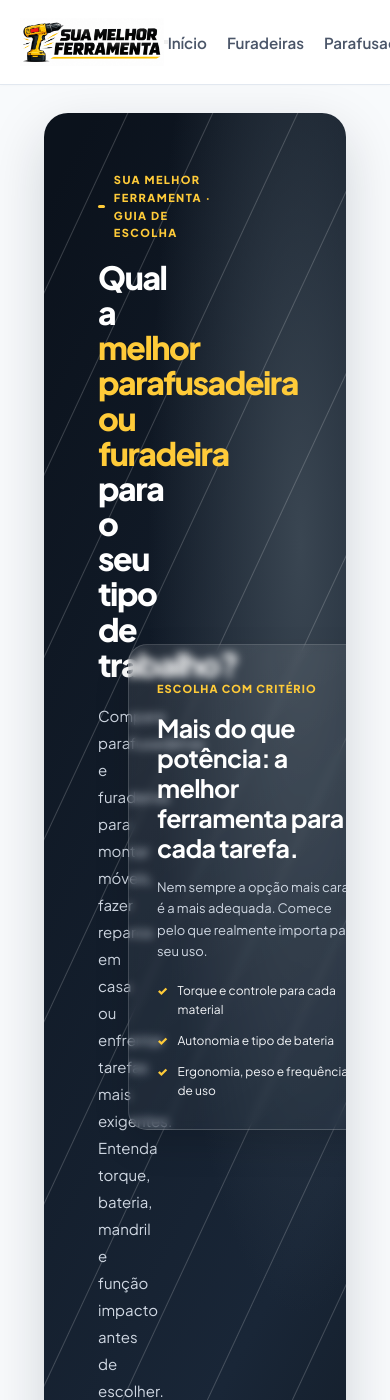
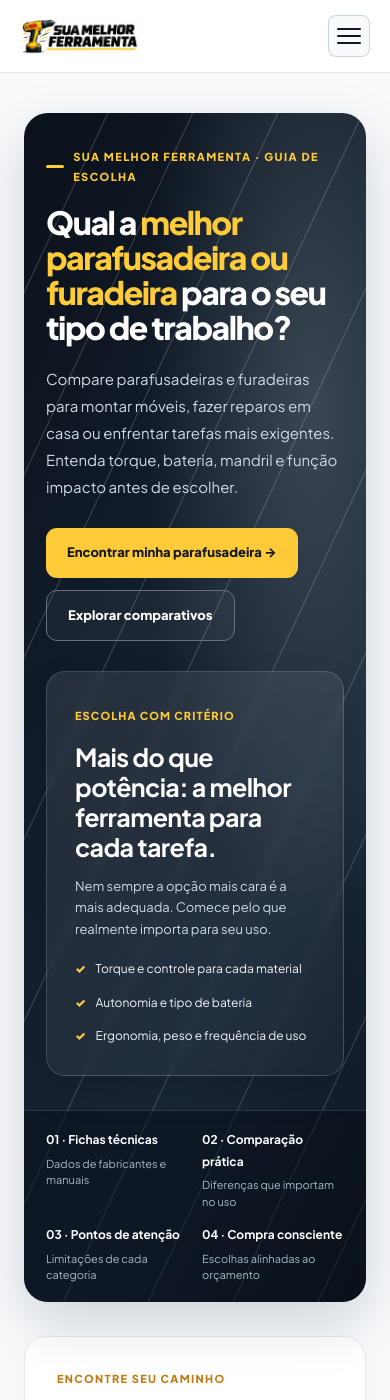
Before and after one commit to membroequipe/SiteReview, a Jekyll site: the page built from index.html, in a window 390 px wide and 1400 px high. Built offline with Jekyll 4.4.1, drawn with Linux system fonts in a browser that asks for light colours.

Commit message:
Update style.css

```diff
--- a/assets/css/style.css
+++ b/assets/css/style.css
@@ -37,8 +37,7 @@
     font-family: 'Plus Jakarta Sans', 'Open Sans', -apple-system, BlinkMacSystemFont, "Segoe UI", Roboto, sans-serif;
     background-color: var(--bg-color);
     color: var(--text-main);
-    font-size: 17px;
-    line-height: 1.6;
+    line-height: 1.8;
     -webkit-font-smoothing: antialiased;
 }
 
@@ -504,100 +503,61 @@
 }
 
 /* =========================================
-   9. BLOCO DE AFILIADOS (ESTILO PREMIUM MELHORADO)
+   9. BLOCO DE AFILIADOS
    ========================================= */
 .product-card-affiliate {
-    background-color: #ffffff !important;
-    border: 2px solid #a3e635 !important;
-    border-radius: 20px !important;
-    padding: 1.75rem 1.5rem !important;
-    margin: 2rem 0 !important;
-    box-shadow: 0 8px 24px rgba(0, 0, 0, 0.04) !important;
-    display: flex !important;
-    flex-direction: column !important;
-    align-items: center !important;
-    text-align: center !important;
+    background-color: #f6fbf8;
+    border: 1.5px solid #a3e635;
+    border-radius: 20px;
+    padding: 1.25rem 1.5rem;
+    margin: 2rem 0;
+    box-shadow: 0 4px 12px rgba(0, 0, 0, 0.03);
+}
+
+.product-card-body {
+    display: flex;
+    align-items: center;
+    gap: 1.25rem;
 }
 
 .product-card-img {
-    width: 130px !important;
-    height: 130px !important;
-    min-width: 130px !important;
-    background-color: #f8fafc !important;
-    border-radius: 16px !important;
-    overflow: hidden !important;
-    margin-bottom: 1.25rem !important;
-    border: 1px solid var(--border-color) !important;
-    display: flex !important;
-    align-items: center !important;
-    justify-content: center !important;
+    width: 90px;
+    height: 90px;
+    min-width: 90px;
+    background-color: #ffffff;
+    border-radius: 12px;
+    overflow: hidden;
 }
 
 .product-card-img img {
     width: 100% !important;
     height: 100% !important;
-    object-fit: contain !important;
+    object-fit: cover !important;
     object-position: center !important;
 }
 
-.product-card-body {
-    display: flex !important;
-    flex-direction: column !important;
-    align-items: center !important;
-    width: 100% !important;
-    gap: 0.5rem !important;
-    margin-bottom: 1.25rem !important;
-}
-
-.product-card-body h3,
-.product-card-body h4 {
-    font-size: 1.2rem !important;
-    color: var(--primary) !important;
-    font-weight: 800 !important;
-    margin-bottom: 0.25rem !important;
-}
-
-.product-card-body p {
-    font-size: 0.95rem !important;
-    color: var(--text-muted) !important;
-    line-height: 1.5 !important;
-    margin: 0 !important;
-    max-width: 90% !important;
-}
-
 .product-card-buttons {
-    display: flex !important;
-    flex-wrap: wrap !important;
-    justify-content: center !important;
-    gap: 0.75rem !important;
-    width: 100% !important;
-    margin-top: 0.5rem !important;
+    display: grid;
+    grid-template-columns: repeat(auto-fit, minmax(140px, 1fr));
+    gap: 0.75rem;
+    width: 100%;
 }
 
 .btn-store {
-    flex: 1 1 130px !important;
-    max-width: 180px !important;
-    display: inline-flex !important;
-    align-items: center !important;
-    justify-content: center !important;
-    gap: 0.5rem !important;
-    padding: 0.75rem 1rem !important;
-    border-radius: 12px !important;
-    font-weight: 700 !important;
-    font-size: 0.9rem !important;
+    display: inline-flex;
+    align-items: center;
+    justify-content: center;
+    gap: 0.5rem;
+    padding: 0.7rem 1rem;
+    border-radius: 12px;
+    font-weight: 700;
+    font-size: 0.92rem;
     text-decoration: none !important;
-    box-shadow: 0 2px 6px rgba(0,0,0,0.06) !important;
-    transition: transform 0.2s ease, opacity 0.2s ease !important;
 }
 
-.btn-store:hover {
-    transform: translateY(-2px) !important;
-    opacity: 0.95 !important;
-}
-
-.btn-amazon-green { background-color: #10b981 !important; color: #ffffff !important; }
-.btn-ml-yellow { background-color: #facc15 !important; color: #1e293b !important; }
-.btn-shopee-red { background-color: #f97316 !important; color: #ffffff !important; }
+.btn-amazon-green { background-color: #10b981; color: #ffffff !important; }
+.btn-ml-yellow { background-color: #ffeb3b; color: #1e293b !important; }
+.btn-shopee-red { background-color: #f97316; color: #ffffff !important; }
 
 /* =========================================
    10. HOME INDEX (.pc-home)
@@ -635,4 +595,180 @@
 .pc-situations h2{color:var(--pc-ink);font-size:clamp(23px,3vw,30px);letter-spacing:-.035em;margin:0 0 9px;line-height:1.25}
 .pc-situations-intro{color:var(--pc-muted);font-size:14px;line-height:1.6;margin:0 0 25px}
 .pc-situation-grid{display:grid;grid-template-columns:repeat(3,minmax(0,1fr));gap:13px}
-.pc-situation-card{display:flex;align-items:flex-
+.pc-situation-card{display:flex;align-items:flex-start;gap:13px;background:#f8fafc;border:1px solid #e7ebf0;border-radius:14px;padding:19px 16px;text-decoration:none;min-height:110px;transition:border-color .2s,box-shadow .2s,transform .2s}
+.pc-situation-card:hover{border-color:#e8b344;box-shadow:0 10px 24px #17233712;transform:translateY(-2px)}
+.pc-situation-icon{display:grid;place-items:center;flex:0 0 40px;height:40px;border-radius:11px;background:#fff2cf;font-size:21px}
+.pc-situation-copy{display:block;min-width:0}.pc-situation-copy b{display:block;color:#152033;font-size:13px;line-height:1.4;margin-bottom:5px}.pc-situation-copy small{display:block;color:#69788a;font-size:11px;line-height:1.5}
+.section-header-title{font-size:25px;font-weight:800;color:#101b2a;letter-spacing:-.03em;margin:36px 0 20px}
+.home-post-body{padding:20px;display:flex;flex-direction:column;flex:1}
+.home-post-badge{align-self:flex-start;font-size:11px;font-weight:800;color:#996111;background:#fff2cf;padding:5px 10px;border-radius:30px;margin-bottom:12px;text-transform:uppercase;letter-spacing:0.5px}
+.home-post-title{font-size:17px;line-height:1.4;margin:0 0 10px}.home-post-title a{color:#101b2a;text-decoration:none}.home-post-title a:hover{color:#ac6e0c}
+.home-post-date{font-size:12px;color:#7b8897;margin-top:auto;padding-top:12px}
+.methodology-box{background:#121f30;border-radius:20px;padding:32px;color:#fff;margin-top:38px}
+.methodology-box h3{color:#fff;font-size:22px;margin:0 0 23px}.methodology-grid{display:grid;grid-template-columns:repeat(4,minmax(0,1fr));gap:20px}
+.methodology-item h4{color:#ffcb39;font-size:13px;margin:0 0 8px}.methodology-item p{font-size:12px;line-height:1.7;color:#c2ccda;margin:0}
+
+/* =========================================
+   11. AJUSTES RESPONSIVOS MOBILE (< 768px)
+   ========================================= */
+.mobile-menu-toggle {
+  display: none;
+}
+
+@media screen and (max-width: 768px) {
+  .site-header {
+    position: relative;
+  }
+
+  .site-header-container {
+    flex-direction: row !important;
+    justify-content: space-between !important;
+    align-items: center !important;
+    padding: 15px 20px !important;
+  }
+
+  .site-logo-img {
+    height: 40px !important;
+    width: auto !important;
+  }
+
+  .mobile-menu-toggle {
+    display: flex !important;
+    flex-direction: column;
+    justify-content: space-around;
+    width: 42px;
+    height: 42px;
+    background: #f8fafc;
+    border: 1px solid #cbd5e1;
+    border-radius: 8px;
+    padding: 9px 8px;
+    cursor: pointer;
+    z-index: 1020;
+  }
+
+  .mobile-menu-toggle span {
+    width: 100%;
+    height: 2px;
+    background-color: #0f172a;
+    border-radius: 2px;
+    transition: all 0.3s ease;
+  }
+
+  .mobile-menu-toggle.active span:nth-child(1) { transform: translateY(7px) rotate(45deg); }
+  .mobile-menu-toggle.active span:nth-child(2) { opacity: 0; }
+  .mobile-menu-toggle.active span:nth-child(3) { transform: translateY(-7px) rotate(-45deg); }
+
+  .review-summary-card {
+    padding: 1.25rem 1rem !important;
+  }
+
+  .review-summary-header {
+    flex-direction: column !important;
+    align-items: center !important;
+    text-align: center !important;
+    gap: 1rem !important;
+  }
+
+  .score-badge-box {
+    margin: 0 auto !important;
+  }
+
+  .pros-cons-grid {
+    grid-template-columns: 1fr !important;
+    gap: 1rem !important;
+  }
+
+  .site-nav {
+    display: none !important;
+    position: absolute !important;
+    top: 100% !important;
+    left: 0 !important;
+    right: 0 !important;
+    background-color: #ffffff !important;
+    border-bottom: 2px solid #e2e8f0 !important;
+    box-shadow: 0 10px 20px rgba(0, 0, 0, 0.08) !important;
+    padding: 15px 20px !important;
+    z-index: 1005 !important;
+  }
+
+  .site-nav.active {
+    display: block !important;
+  }
+
+  .site-nav ul {
+    display: flex !important;
+    flex-direction: column !important;
+    align-items: flex-start !important;
+    gap: 8px !important;
+    width: 100% !important;
+    padding: 0 !important;
+    margin: 0 !important;
+    list-style: none !important;
+  }
+
+  .site-nav li { width: 100% !important; }
+  .site-nav a { font-size: 1rem !important; display: block !important; padding: 8px 0 !important; color: #0f172a !important; border-bottom: 1px solid #f1f5f9; }
+
+  .site-content,
+  body.home-page .site-content,
+  .pc-home {
+    width: 100% !important;
+    max-width: 100% !important;
+    padding: 15px 12px !important;
+    margin: 5px auto !important;
+  }
+
+  .pc-hero-main { grid-template-columns: 1fr; padding: 34px 22px; }
+  .pc-trust { grid-template-columns: repeat(2, 1fr) !important; padding: 18px 22px !important; }
+  .pc-situation-grid { grid-template-columns: 1fr !important; }
+
+  .post-featured-image,
+  .post-featured-image img {
+    max-height: 240px !important;
+  }
+
+  .home-posts-grid,
+  .reviews-grid,
+  .comparisons-grid,
+  .ph6-guides,
+  .posts-grid,
+  .archive-grid,
+  .category-grid,
+  div[class*="grid"] {
+    display: grid !important;
+    grid-template-columns: 1fr !important;
+    gap: 16px !important;
+    padding: 0 !important;
+    margin: 0 !important;
+    width: 100% !important;
+    max-width: 100% !important;
+  }
+
+  .home-post-card,
+  .review-card,
+  .comparison-card,
+  .post-card {
+    width: 100% !important;
+    max-width: 100% !important;
+    margin-bottom: 0 !important;
+  }
+
+  .specs-table th,
+  .specs-table td {
+    padding: 10px 12px !important;
+    font-size: 0.85rem !important;
+  }
+}
+
+@media screen and (min-width: 1024px) {
+    .site-header-container,
+    .site-content {
+        max-width: 1340px !important;
+    }
+    body.home-page .site-content {
+        max-width: 1380px !important;
+    }
+    .pc-home {
+        max-width: 1320px !important;
+    }
+}
```
